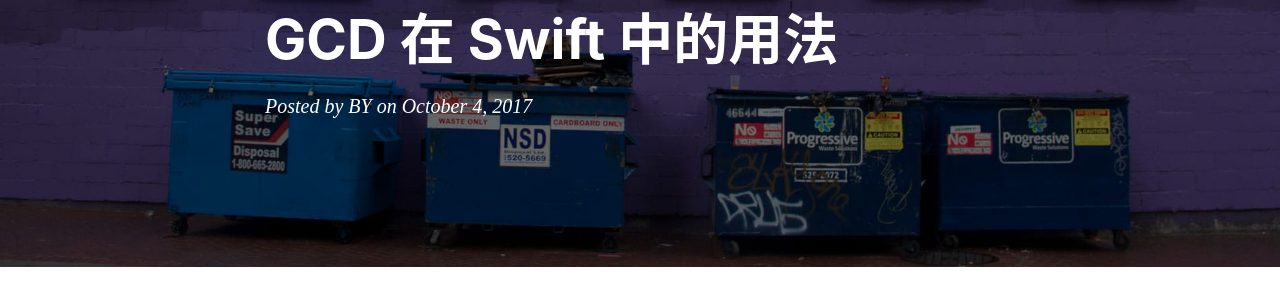
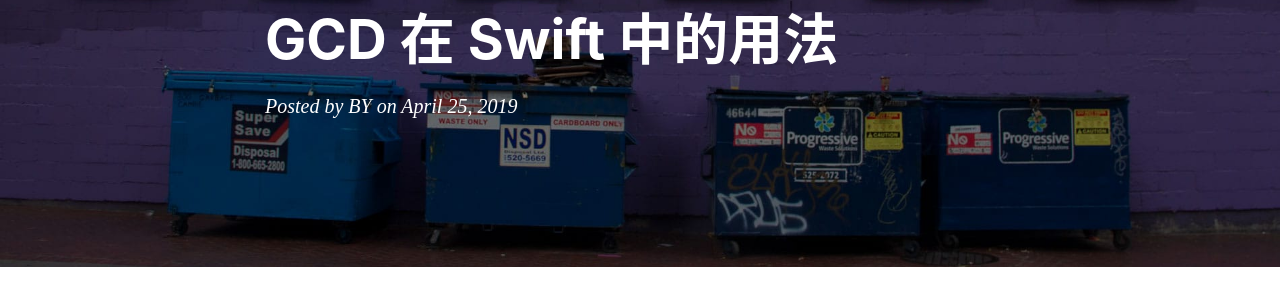
Before and after one commit to handerfly/handerfly.github.io, a Jekyll site: the page built from _posts/2019-04-25-GCD-在-Swift-中的用法.md, in a window 1280 px wide and 900 px high. Shown: the part 190-479 px from the top of the window. Built offline with Jekyll 4.4.1, drawn with Linux system fonts in a browser that asks for light colours; nearby versions of some CDN libraries; comment, search, counter and statistics services are not loaded; some of the changed text lies outside the part shown.

Commit message:
Update 2019-04-25-GCD-在-Swift-中的用法.md

```diff
--- a/_posts/2019-04-25-GCD-在-Swift-中的用法.md
+++ b/_posts/2019-04-25-GCD-在-Swift-中的用法.md
@@ -2,7 +2,7 @@
 layout:     post
 title:      GCD 在 Swift 中的用法
 subtitle:
-date:       2017-10-04
+date:       2019-04-25
 author:     BY
 header-img: img/home-bg-art.jpg
 catalog: true
```
